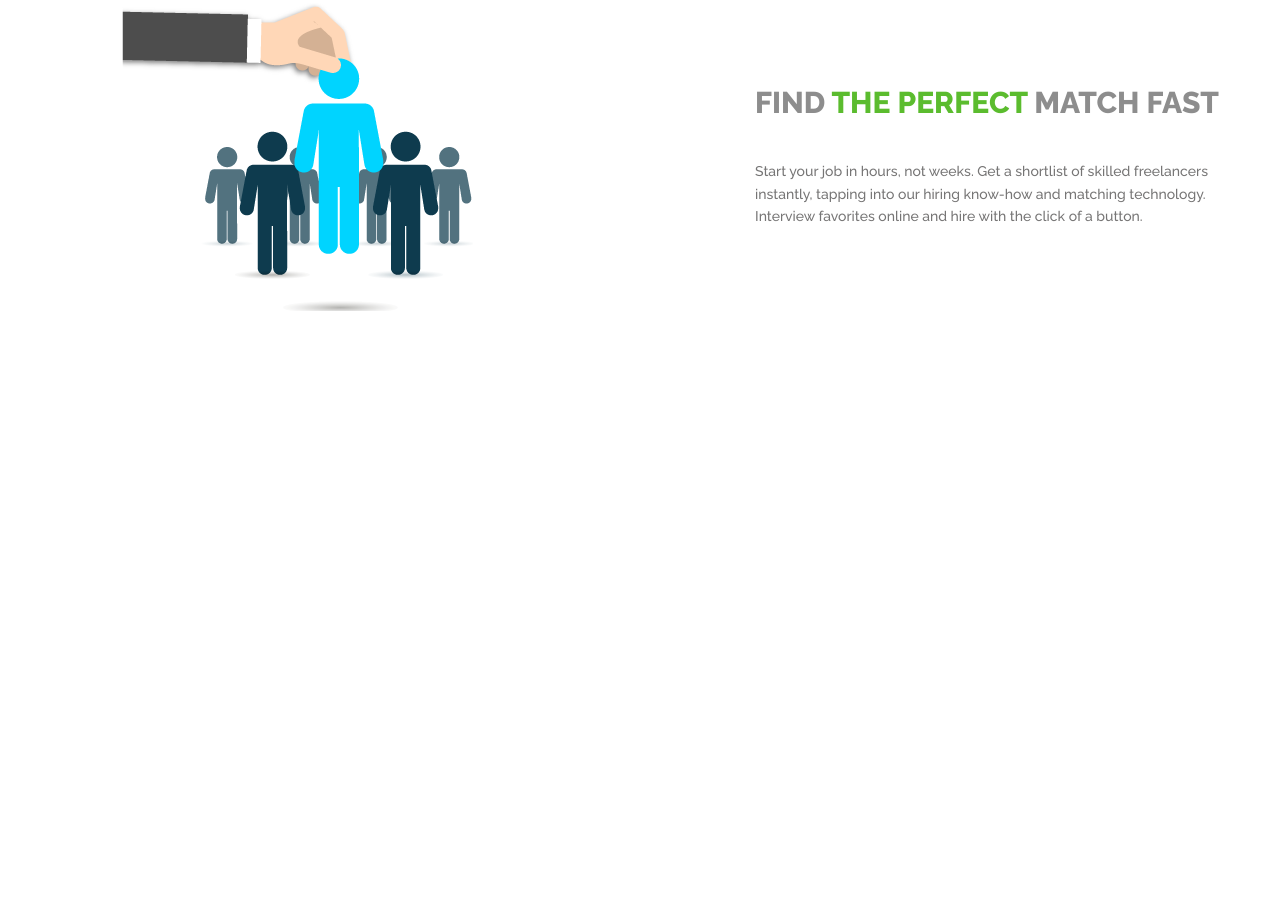
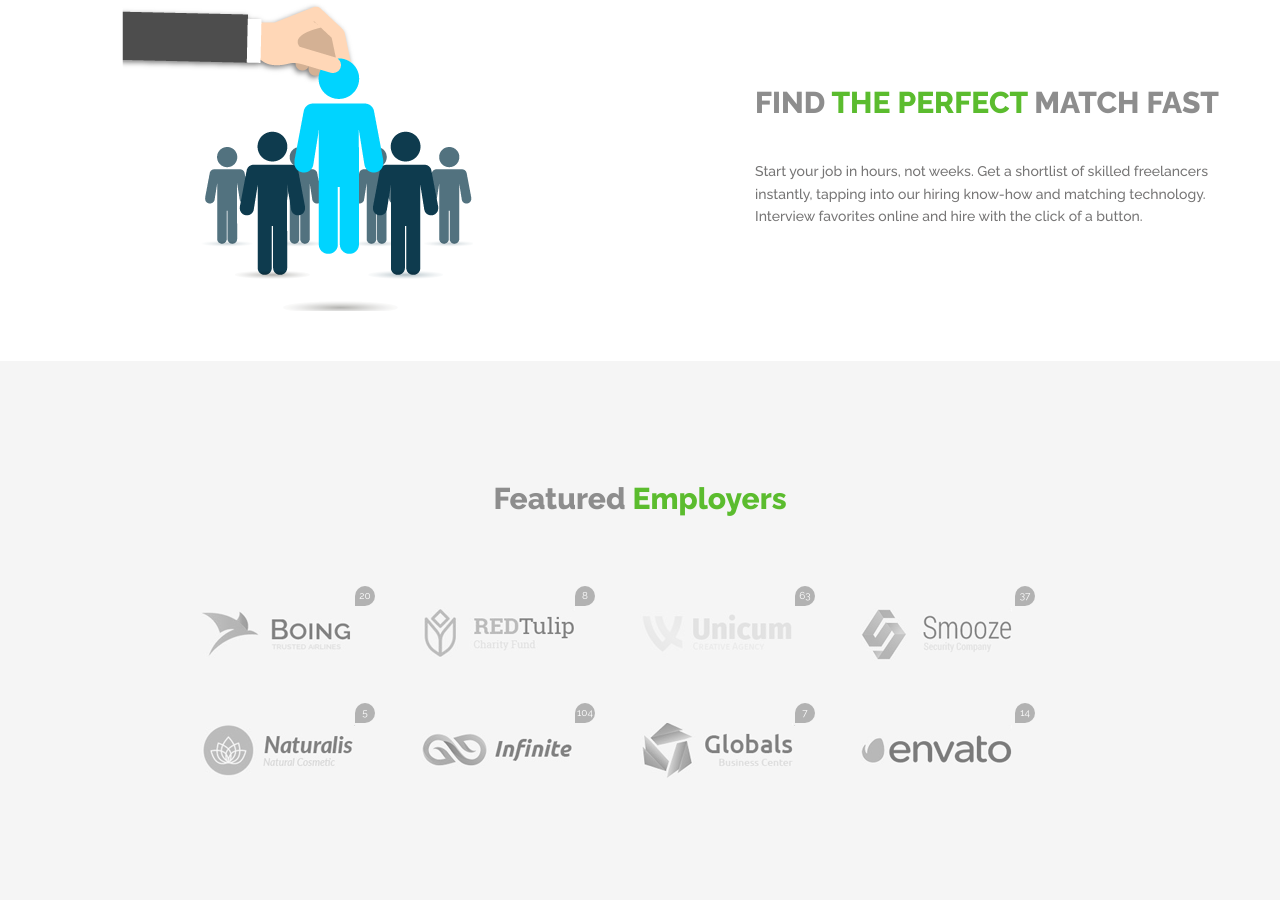
Before and after one commit to karol-wolski/jobBoard, a website built with webpack: page src/index.html in a window 1280 px wide. Shown: the part 2133-3033 px from the top of the page. Before the commit the page ends 2494 px from the top, so only its background shows below. Built offline with nearby package versions, Linux system fonts and the light colour scheme.

Commit message:
Add employers section (#5)

```diff
--- a/src/index.html
+++ b/src/index.html
@@ -129,6 +129,45 @@
 			</div>
 		</div>
 	</section>
+	<section class="employers">
+		<h3 class="employers__title">
+			Featured <span>Employers</span>
+		</h3>
+		<div class="employers__container">
+			<a href="#" class="employers__brand">
+				<img src="./images/boing.png" alt="Boing logo" class="employers__logo">
+				<span class="employers__offers">20</span>
+			</a>
+			<a href="#" class="employers__brand">
+				<img src="./images/redtulip.png" alt="Red Tulip logo" class="employers__logo">
+				<span class="employers__offers">8</span>
+			</a>
+			<a href="#" class="employers__brand">
+				<img src="./images/unicum.png" alt="Unicum logo" class="employers__logo">
+				<span class="employers__offers">63</span>
+			</a>
+			<a href="#" class="employers__brand">
+				<img src="./images/smooze.png" alt="Smooze logo" class="employers__logo">
+				<span class="employers__offers">37</span>
+			</a>
+			<a href="#" class="employers__brand">
+				<img src="./images/naturalis.png" alt="Naturalis logo" class="employers__logo">
+				<span class="employers__offers">5</span>
+			</a>
+			<a href="#" class="employers__brand">
+				<img src="./images/infinite.png" alt="infinite logo" class="employers__logo">
+				<span class="employers__offers">104</span>
+			</a>
+			<a href="#" class="employers__brand">
+				<img src="./images/globals.png" alt="Globals logo" class="employers__logo">
+				<span class="employers__offers">7</span>
+			</a>
+			<a href="#" class="employers__brand">
+				<img src="./images/envato.png" alt="Envato logo" class="employers__logo">
+				<span class="employers__offers">14</span>
+			</a>
+		</div>
+	</section>
 </body>
 
 </html>
--- a/src/scss/_colors.scss
+++ b/src/scss/_colors.scss
@@ -2,8 +2,8 @@ $green100: #d7ffc3;
 $green200: #5bbc2e;
 $green300: #409d16;
 $white: #fff;
-$gray100: #f5f5f5;
-$gray200: #f9f9f9;
+$grey100: #f5f5f5;
+$grey200: #f9f9f9;
 $grey300: #eeedf3;
 $grey400: #b2b2b2;
 $grey500: #8d8d8d;
--- a/src/scss/style.scss
+++ b/src/scss/style.scss
@@ -169,7 +169,7 @@ html {
   justify-content: center;
   align-items: center;
   flex-direction: column;
-  background-color: $gray200;
+  background-color: $grey200;
   padding: 9rem 0;
   text-align: center;
 
@@ -239,8 +239,8 @@ html {
   background-color: $white;
   padding: 7.5rem 0;
 
-  &--bg-gray {
-    background-color: $gray100;
+  &--bg-grey {
+    background-color: $grey100;
   }
 
   &--pdng-50 {
@@ -299,6 +299,55 @@ html {
   }
 }
 
+.employers {
+  display: flex;
+  justify-content: center;
+  align-items: center;
+  flex-direction: column;
+  padding: 12rem 0 6rem;
+  background-color: $grey100;
+
+  &__title {
+    font-size: 3rem;
+    font-weight: 900;
+    color: $grey500;
+
+    span {
+      color: $green200;
+    }
+  }
+
+  &__container {
+    padding-top: 9rem;
+    margin: 0 auto;
+    max-width: 90rem;
+    display: flex;
+    justify-content: center;
+    align-items: center;
+    flex-wrap: wrap;
+  }
+
+  &__brand {
+    position: relative;
+    margin-right: 6.5rem;
+    margin-bottom: 6rem;
+  }
+
+  &__offers {
+    display: flex;
+    justify-content: center;
+    align-items: center;
+    background-color: $grey400;
+    border-radius: 100% 100% 100% 0px;
+    width: 2rem;
+    height: 2rem;
+    color: $white;
+    position: absolute;
+    top: -2rem;
+    right: -2rem;
+  }
+}
+
 .btn {
   padding: 5px 10px;
   border: none;
```
Also changed, not shown: src/images/boing.png (added), src/images/envato.png (added), src/images/globals.png (added), src/images/infinite.png (added), src/images/naturalis.png (added), src/images/redtulip.png (added), src/images/smooze.png (added), src/images/unicum.png (added).
